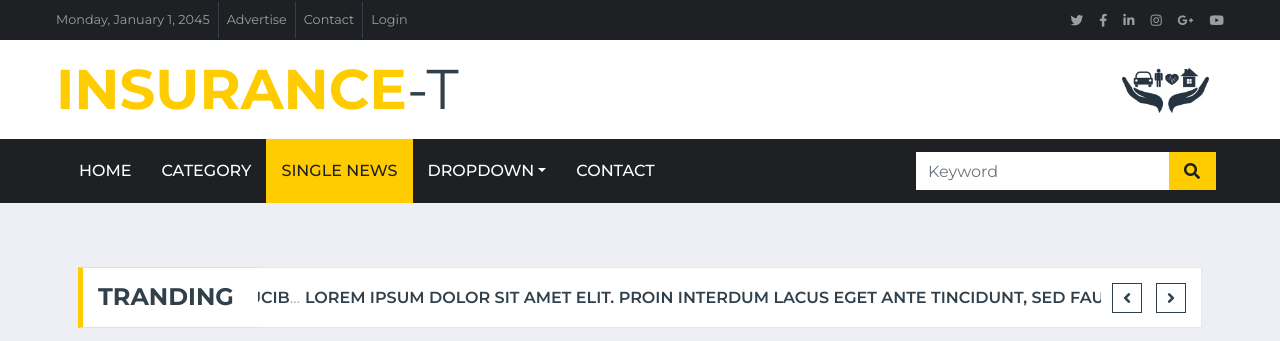
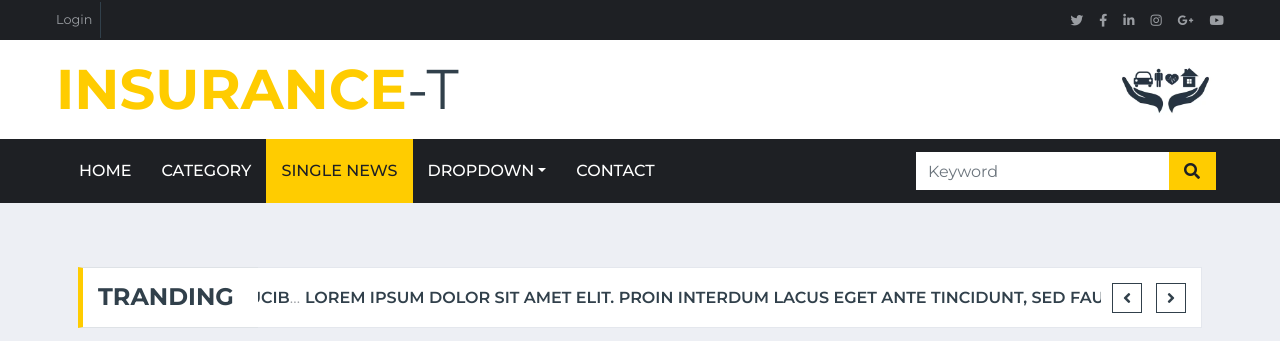
Before and after one commit to adminkonti/monti, a plain HTML site: page single.html in a window 1280 px wide. Shown: the top 341 px of the page. Drawn offline with nearby package versions, Linux system fonts and the light colour scheme.

Commit message:
Update single.html

```diff
--- a/single.html
+++ b/single.html
@@ -33,15 +33,6 @@
                 <nav class="navbar navbar-expand-sm bg-dark p-0">
                     <ul class="navbar-nav ml-n2">
                         <li class="nav-item border-right border-secondary">
-                            <a class="nav-link text-body small" href="#">Monday, January 1, 2045</a>
-                        </li>
-                        <li class="nav-item border-right border-secondary">
-                            <a class="nav-link text-body small" href="#">Advertise</a>
-                        </li>
-                        <li class="nav-item border-right border-secondary">
-                            <a class="nav-link text-body small" href="#">Contact</a>
-                        </li>
-                        <li class="nav-item">
                             <a class="nav-link text-body small" href="#">Login</a>
                         </li>
                     </ul>
```
